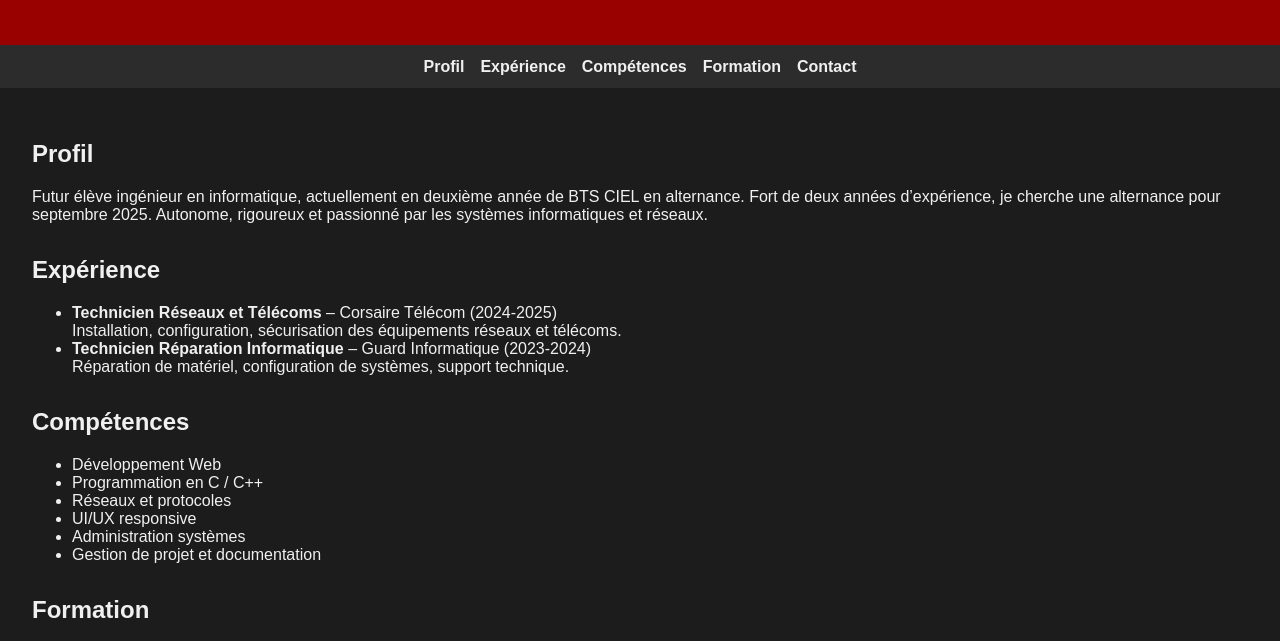
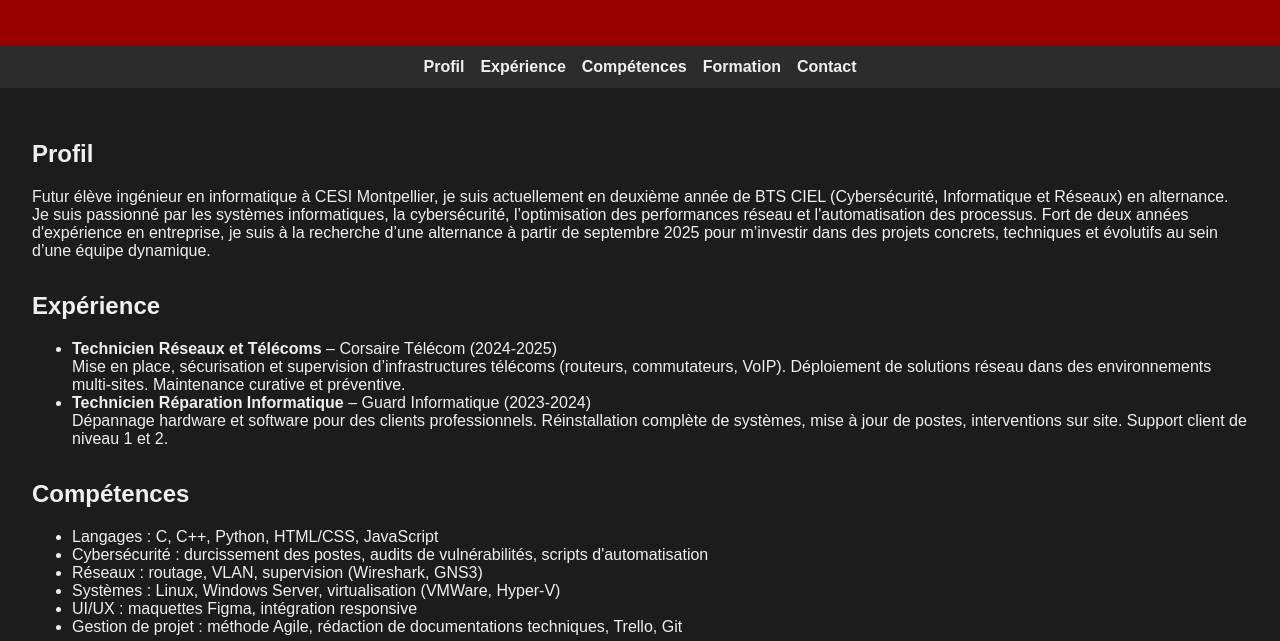
Before and after one commit to RezeGH/CV, a plain HTML site: page index.html in a window 1280 px wide. Shown: the part 133-774 px from the top of the page. Drawn offline with Linux system fonts and the light colour scheme.

Commit message:
Update index.html
Ajout de texte

```diff
--- a/index.html
+++ b/index.html
@@ -24,34 +24,53 @@
     <main>
         <section id="profil">
             <h2>Profil</h2>
-            <p>Futur élève ingénieur en informatique, actuellement en deuxième année de BTS CIEL en alternance. Fort de deux années d’expérience, je cherche une alternance pour septembre 2025. Autonome, rigoureux et passionné par les systèmes informatiques et réseaux.</p>
+            <p>Futur élève ingénieur en informatique à CESI Montpellier, je suis actuellement en deuxième année de BTS CIEL (Cybersécurité, Informatique et Réseaux) en alternance. Je suis passionné par les systèmes informatiques, la cybersécurité, l’optimisation des performances réseau et l'automatisation des processus. Fort de deux années d'expérience en entreprise, je suis à la recherche d’une alternance à partir de septembre 2025 pour m’investir dans des projets concrets, techniques et évolutifs au sein d’une équipe dynamique.</p>
         </section>
 
         <section id="experience">
             <h2>Expérience</h2>
             <ul>
-                <li><strong>Technicien Réseaux et Télécoms</strong> – Corsaire Télécom (2024-2025)<br>Installation, configuration, sécurisation des équipements réseaux et télécoms.</li>
-                <li><strong>Technicien Réparation Informatique</strong> – Guard Informatique (2023-2024)<br>Réparation de matériel, configuration de systèmes, support technique.</li>
+                <li>
+                <strong>Technicien Réseaux et Télécoms
+                </strong> – Corsaire Télécom (2024-2025)
+                <br>
+                    Mise en place, sécurisation et supervision d’infrastructures télécoms (routeurs, commutateurs, VoIP). Déploiement de solutions réseau dans des environnements multi-sites. Maintenance curative et préventive.
+                <li>
+                <strong>Technicien Réparation Informatique
+                </strong> – Guard Informatique (2023-2024)
+                <br>
+                    Dépannage hardware et software pour des clients professionnels. Réinstallation complète de systèmes, mise à jour de postes, interventions sur site. Support client de niveau 1 et 2.
+                </li>
             </ul>
         </section>
 
         <section id="competences">
             <h2>Compétences</h2>
             <ul>
-                <li>Développement Web</li>
-                <li>Programmation en C / C++</li>
-                <li>Réseaux et protocoles</li>
-                <li>UI/UX responsive</li>
-                <li>Administration systèmes</li>
-                <li>Gestion de projet et documentation</li>
+                <li>Langages : C, C++, Python, HTML/CSS, JavaScript</li>
+                <li>Cybersécurité : durcissement des postes, audits de vulnérabilités, scripts d'automatisation</li>
+                <li>Réseaux : routage, VLAN, supervision (Wireshark, GNS3)</li>
+                <li>Systèmes : Linux, Windows Server, virtualisation (VMWare, Hyper-V)</li>
+                <li>UI/UX : maquettes Figma, intégration responsive</li>
+                <li>Gestion de projet : méthode Agile, rédaction de documentations techniques, Trello, Git</li>
             </ul>
         </section>
 
         <section id="formation">
             <h2>Formation</h2>
             <ul>
-                <li><strong>CESI Montpellier</strong> – Ingénieur informatique (2025-2028)</li>
-                <li><strong>UIMM Baillargues</strong> – BTS CIEL (2023-2025)</li>
+                <li>
+            <strong>CESI Montpellier
+            </strong> – Cycle ingénieur informatique (2025 - 2028)
+                    <br>
+                    Formation axée sur le développement logiciel, la cybersécurité, l’intelligence artificielle et la gestion de projets techniques en entreprise.
+                </li>
+                <li>
+            <strong>UIMM Baillargues
+            </strong> – BTS CIEL (Cybersécurité, Informatique et Réseaux) (2023 - 2025)
+                    <br>
+                    Apprentissage en entreprise, modules réseau, architecture, cybersécurité, développement bas niveau, et télécoms.
+                </li>
             </ul>
         </section>
 
```
